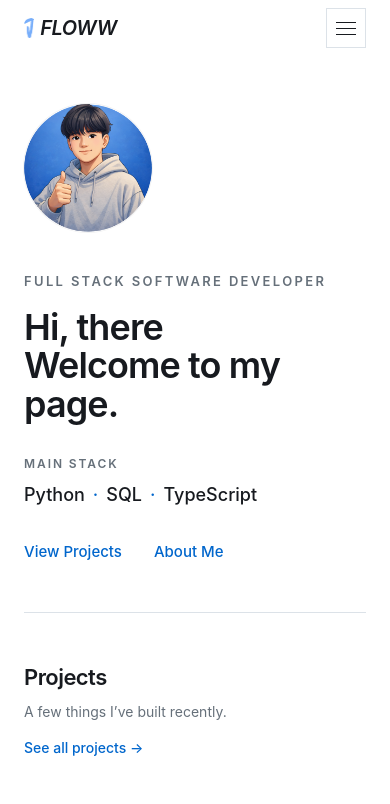
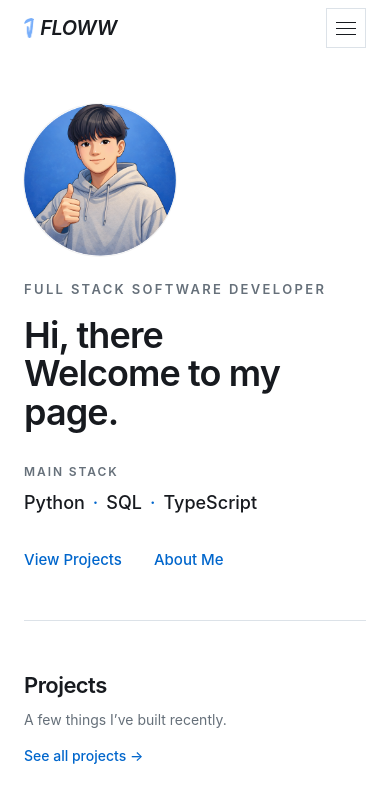
Before and after one commit to jfloww/jfloww-portfolio, a Next.js app: page / in a window 390 px wide. Shown: the top 804 px of the page. Built offline with nearby package versions, Linux system fonts and the light colour scheme.

Commit message:
Enlarge home hero portrait

```diff
--- a/app/components/templates/ClientHome.tsx
+++ b/app/components/templates/ClientHome.tsx
@@ -55,8 +55,8 @@ export default function ClientHome({ projList, postList, locale }: ClientHomePro
     <div className="w-full bg-[var(--background)] text-[var(--foreground)]">
       <section className="py-12 md:py-20">
         <PageShell>
-          <div className="flex flex-col-reverse gap-10 md:flex-row md:items-start md:justify-between md:gap-16">
-            <div className="max-w-3xl">
+          <div className="flex flex-col-reverse gap-6 md:flex-row md:items-start md:justify-between md:gap-12 lg:gap-16">
+            <div className="max-w-2xl">
               <p className="mb-4 text-[13px] font-semibold uppercase tracking-[0.18em] text-[var(--muted)]">{copy.role}</p>
               <h1 className="text-4xl font-semibold leading-[1.08] tracking-tight md:text-[52px]">
                 {copy.headline[0]}
@@ -84,15 +84,17 @@ export default function ClientHome({ projList, postList, locale }: ClientHomePro
               </div>
             </div>
 
-            <div className="relative h-32 w-32 shrink-0 overflow-hidden rounded-full ring-1 ring-black/5 md:h-40 md:w-40 lg:h-44 lg:w-44 dark:ring-white/10">
+            <div className="flex w-[152px] shrink-0 justify-start md:w-48 md:justify-end lg:w-60">
+              <div className="relative h-[152px] w-[152px] overflow-hidden rounded-full ring-1 ring-black/5 md:h-48 md:w-48 lg:h-56 lg:w-56 dark:ring-white/10">
                 <Image
                   src="/photo/profile_img.png"
                   alt="Jaehoon Jung"
                   fill
                   priority
                   className="scale-[1.08] object-cover"
-                sizes="(min-width: 1024px) 176px, (min-width: 768px) 160px, 128px"
+                  sizes="(min-width: 1024px) 224px, (min-width: 768px) 192px, 152px"
                 />
+              </div>
             </div>
           </div>
         </PageShell>
```
Also changed, not shown: 1 other file (tests, documents, lock files or other folders). Lines whose indentation alone changed are shown as unchanged.
